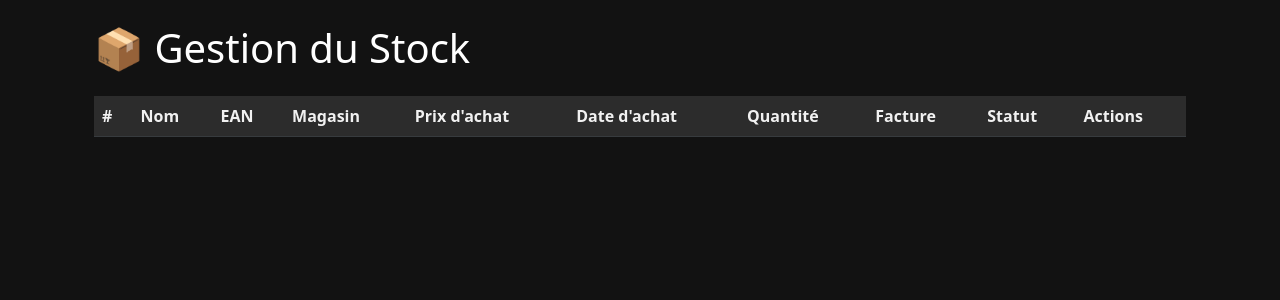
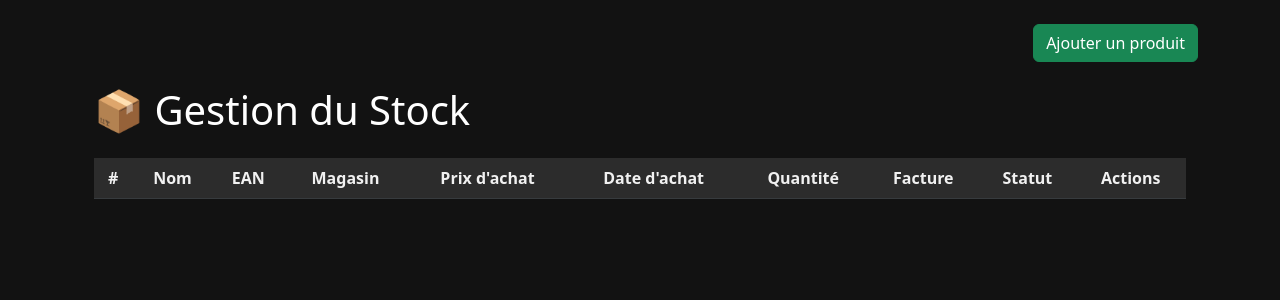
Before and after one commit to xshaka07x/fba_manager, a Python web app: template app/templates/stock.html in a window 1280 px wide. Shown: the part 56-356 px from the top of the page. Run offline with Jinja, Linux system fonts and the light colour scheme; the template is opened without the code that fills it, so the values that code supplies are empty; some libraries are stand-ins or nearby versions.

Commit message:
Ajout des fonctionnalités d'édition et suppression du stock

```diff
--- a/app/static/css/styles.css
+++ b/app/static/css/styles.css
@@ -102,4 +102,21 @@
         transition: all 0.3s ease-in-out;
     }
 
+    /* ✅ Amélioration des tableaux */
+    .dataTables_wrapper {
+        padding: 10px;
+    }
+    .data-table thead {
+        background-color: #2c2c2c;
+        color: #f1f1f1;
+    }
+    .data-table tbody tr:hover {
+        background-color: rgba(255, 255, 255, 0.1);
+    }
+    .data-table th, .data-table td {
+        white-space: nowrap;
+        text-align: center;
+        padding: 8px;
+    }
+
 </style>
--- a/app/templates/products.html
+++ b/app/templates/products.html
@@ -16,7 +16,7 @@
 
 <div class="container mt-4">
     <h1 class="mb-4">📦 Gestion des Produits</h1>
-    <table class="table table-dark table-hover">
+    <table class="table table-dark table-hover data-table">
         <thead>
             <tr>
                 <th>#</th>
--- a/app/templates/stock.html
+++ b/app/templates/stock.html
@@ -8,13 +8,18 @@
     .statut-envoye { background-color: rgba(30, 144, 255, 0.2) !important; }
     .statut-vendu { background-color: rgba(50, 205, 50, 0.2) !important; }
 </style>
+<div class="d-flex justify-content-end mb-3">
+    <button class="btn btn-success" data-bs-toggle="modal" data-bs-target="#addStockModal">
+        <i class="fas fa-plus"></i> Ajouter un produit
+    </button>
+</div>
 
 <div class="container mt-4">
     <h1 class="mb-4">📦 Gestion du Stock</h1>
 
 
 <!-- Tableau du stock -->
-<table class="table table-dark table-hover">
+<table class="table table-dark table-hover data-table">
     <thead>
         <tr>
             <th>#</th>
@@ -62,14 +67,16 @@
             </td>
             <!-- ✅ Colonne Actions -->
             <td>
-                <a href="#" class="btn btn-warning btn-sm" data-bs-toggle="modal" data-bs-target="#editStockModal{{ item.id }}">
-                    ✏️
+                <!-- Bouton Modifier -->
+                <a href="#" class="btn btn-outline-warning btn-sm" data-bs-toggle="modal" data-bs-target="#editStockModal{{ item.id }}" data-bs-toggle="tooltip" title="Modifier le stock">
+                    <i class="fas fa-edit"></i>
                 </a>
-                <form method="post" action="{{ url_for('main.delete_stock', stock_id=item.id) }}" style="display:inline;">
-                    <button type="submit" class="btn btn-danger btn-sm" onclick="return confirm('Supprimer cet article ?')">
-                        ❌
-                    </button>
-                </form>
+
+                <!-- Bouton Supprimer avec confirmation -->
+                <button class="btn btn-outline-danger btn-sm delete-btn" data-url="{{ url_for('main.delete_stock', stock_id=item.id) }}" data-bs-toggle="tooltip" title="Supprimer">
+                    <i class="fas fa-trash-alt"></i>
+                </button>
+
             </td>
         </tr>
 
```
Also changed, not shown: app/templates/base.html (+74 -0 lines), app/templates/dashboard.html (+20 -2 lines).
